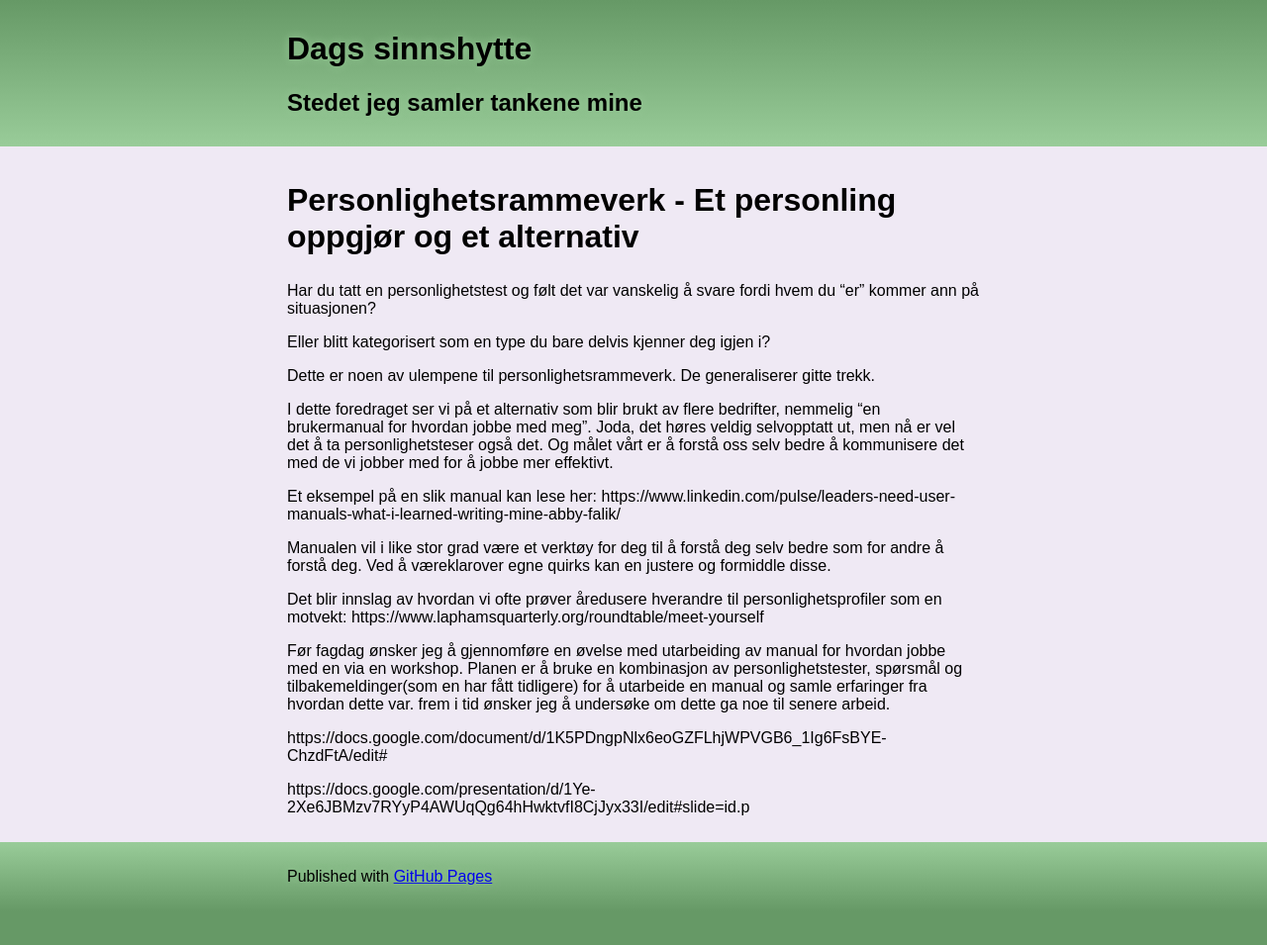
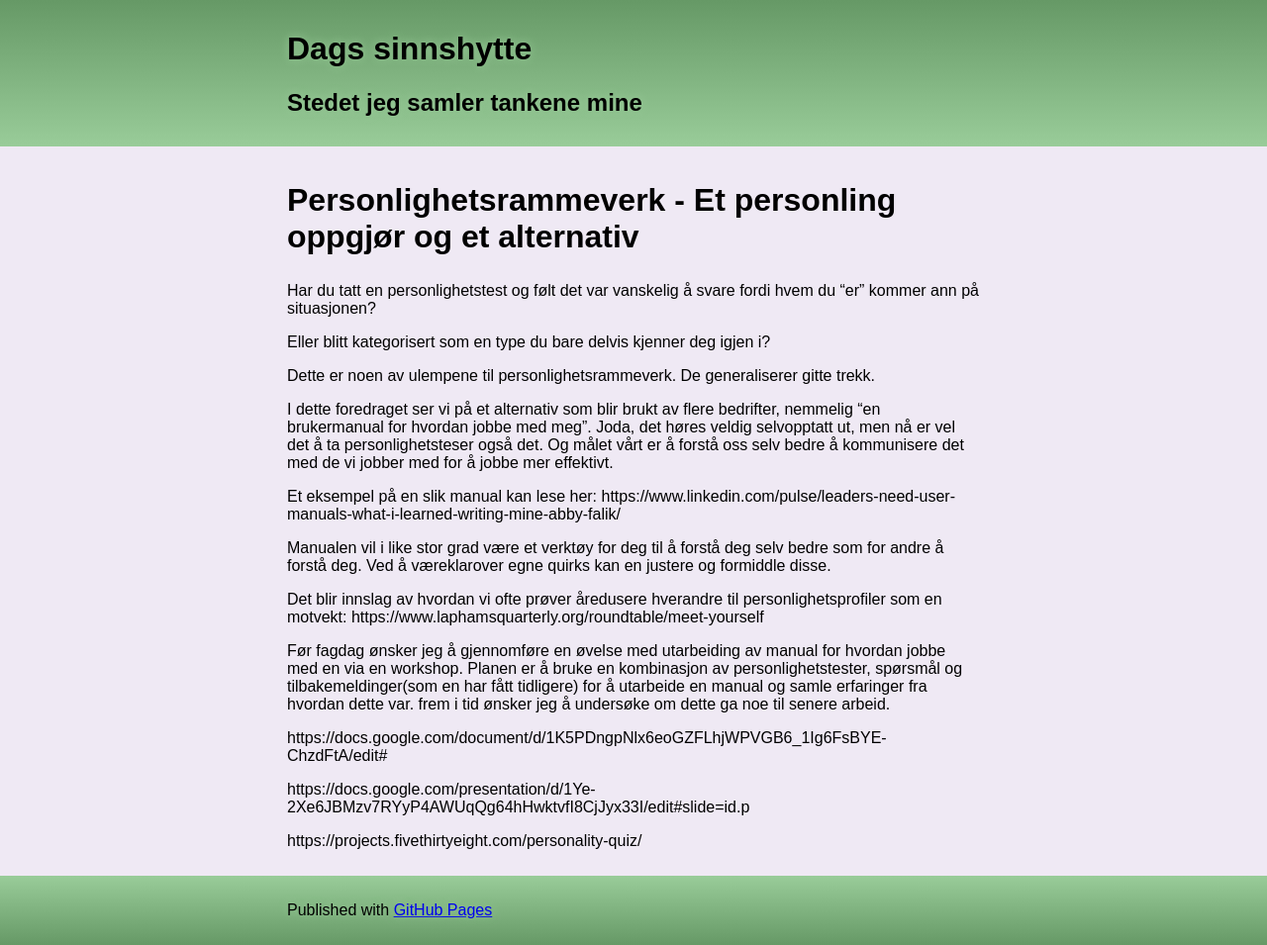
Before and after one commit to dagfs/dagfs.github.io, a Jekyll site: the page built from artikler/en-manual-for-hvordan-jobbe-med-meg.md, in a window 1280 px wide. Shown: the whole page at 99% size. Built offline with Jekyll 4.4.1, drawn with Linux system fonts in a browser that asks for light colours; our own code applies the rules of GitHub Pages for plain Markdown files; before the commit the page ends 921 px from its top, so only the background shows below that; some of the changed lines change nothing that is shown.

Commit message:
Update en-manual-for-hvordan-jobbe-med-meg.md

```diff
--- a/artikler/en-manual-for-hvordan-jobbe-med-meg.md
+++ b/artikler/en-manual-for-hvordan-jobbe-med-meg.md
@@ -19,3 +19,7 @@ Før fagdag ønsker jeg å gjennomføre en øvelse med utarbeiding av manual for
 https://docs.google.com/document/d/1K5PDngpNlx6eoGZFLhjWPVGB6_1Ig6FsBYE-ChzdFtA/edit#
 
 https://docs.google.com/presentation/d/1Ye-2Xe6JBMzv7RYyP4AWUqQg64hHwktvfI8CjJyx33I/edit#slide=id.p
+
+
+
+https://projects.fivethirtyeight.com/personality-quiz/
```
